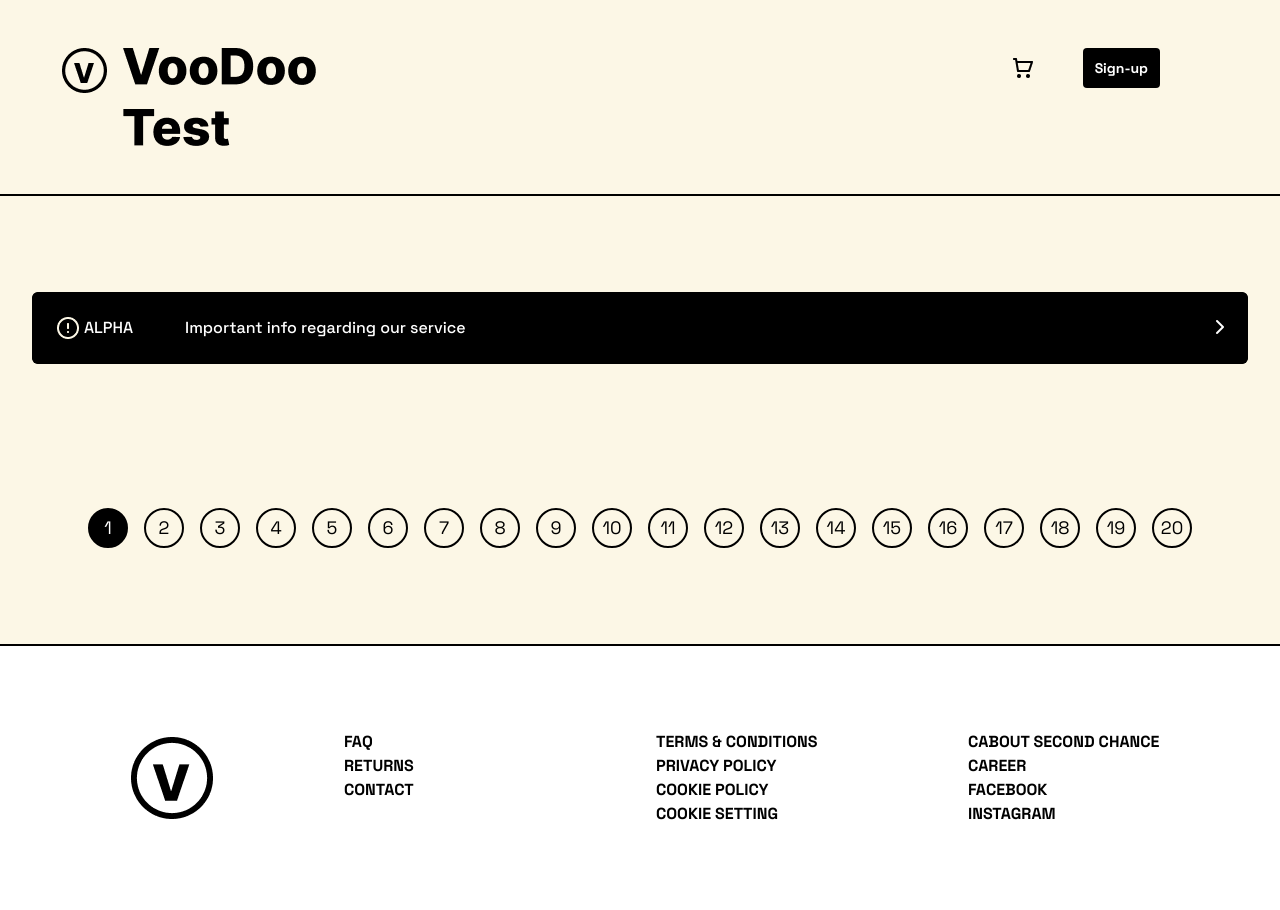
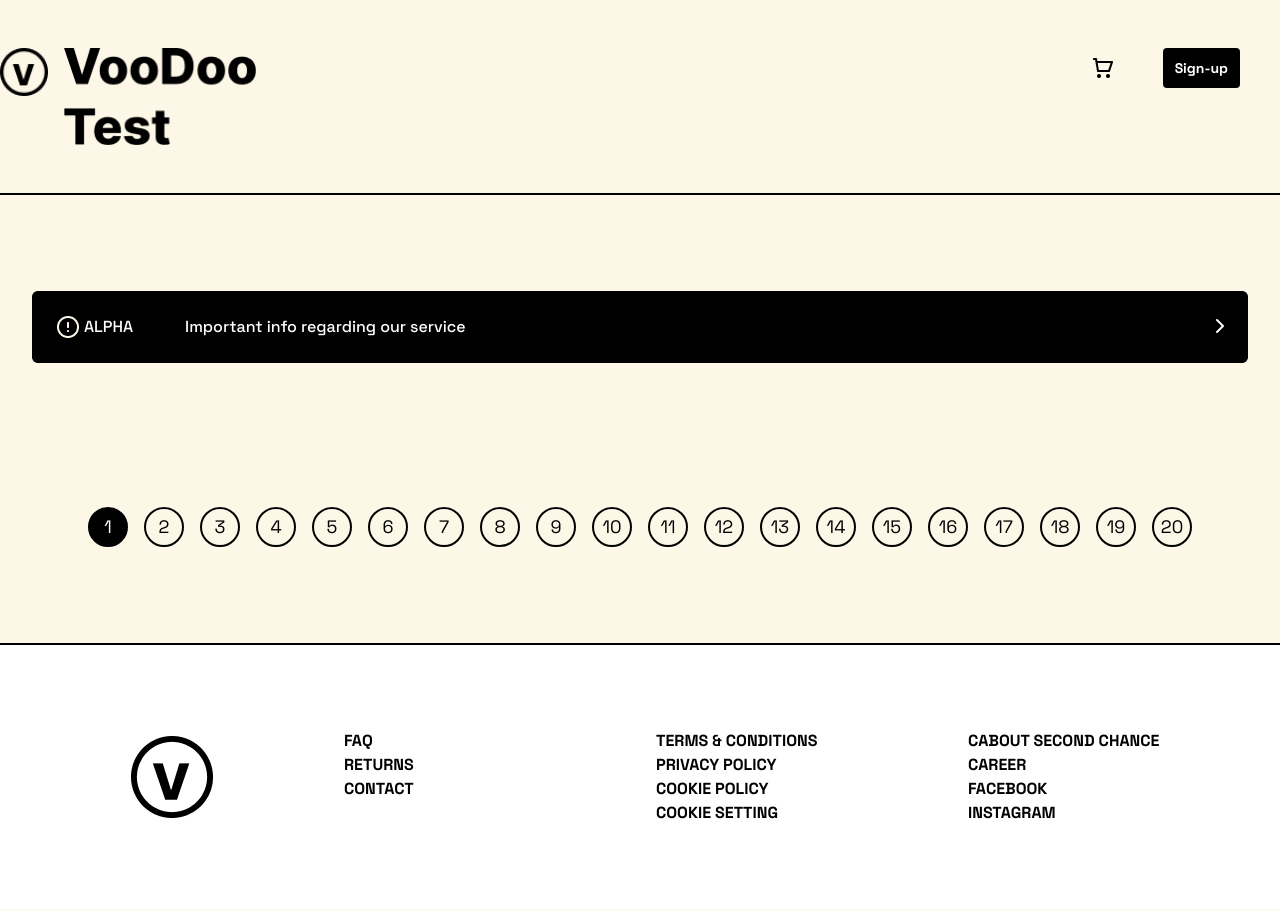
Before and after one commit to PinkTim/shop-site, a website: page index.html in a window 1280 px wide. Drawn offline with Linux system fonts and the light colour scheme; no server answers.

Commit message:
fixing styles

```diff
--- a/index.html
+++ b/index.html
@@ -13,13 +13,13 @@
   </head>
   <body class="bg-mainColor font-sans">
     <header class="container mx-auto">
-      <div class="flex items-start justify-between pt-12 pb-12 pl-62px pr-120px ">
+      <div class="flex items-start justify-between py-6 md:py-12 px-10 md:-ml-10 ml-0">
         <div class="flex items-start" >
-          <img src="assets/images/Logomark.png">
-          <img src="assets/images/VooDoo Test.png" class="ml-4">
+          <img src="assets/images/Logomark.png" class="w-6 md:w-12">
+          <img src="assets/images/VooDoo Test.png" class="ml-4 w-28 md:w-48">
         </div>
 
-        <div class="flex items-center space-x-12" >
+        <div class="flex items-center gap-4 md:gap-12" >
           <button id="corz" class="flex justify-between items-center" onclick="toggleCart()">
             <img class="hover:scale-125" src="assets/images/shopping-cart (1) 1.png">
             <div class="font-bold" id="cart-icon" ></div>
@@ -29,7 +29,7 @@
       </div>
     </header>
 
-    <div class="border-black border-b-2 mb-24"></div>
+    <div class="border-black border-b-2 mb-6 md:mb-24"></div>
 
     <main class="container mx-auto  pr-8 pl-8">
       <div class="  bg-black rounded-md overflow-hidden">
```
Also changed, not shown: css/style.css.
